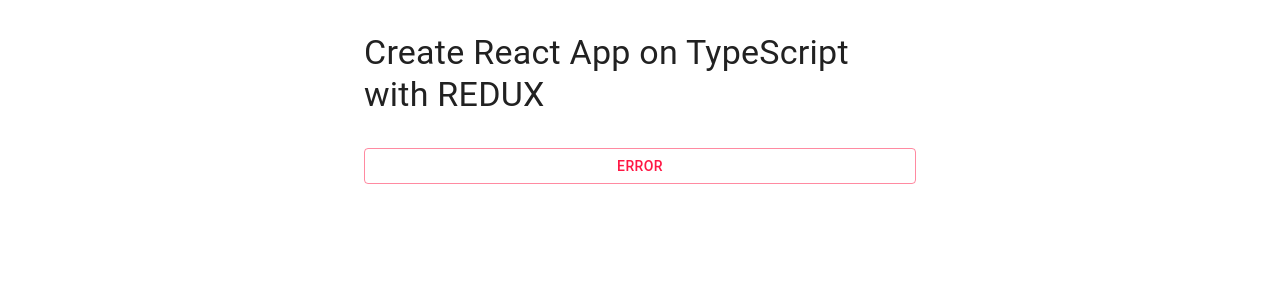
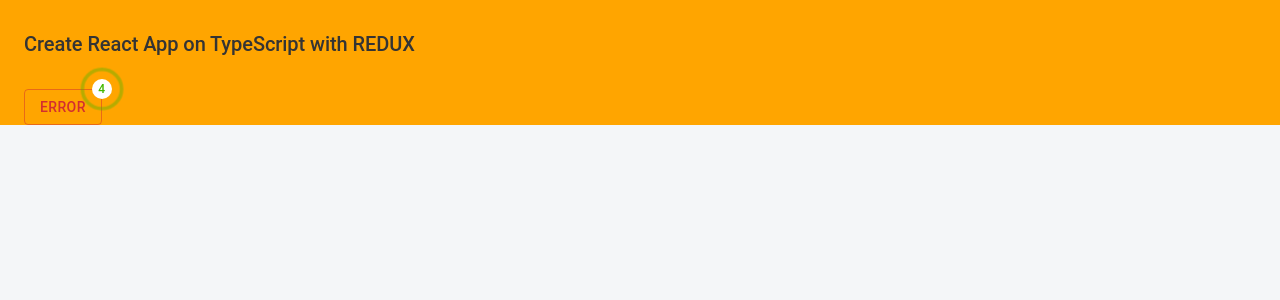
Before and after one commit to mukhammads-dev/burak-react, a React (Create React App) app: page / in a window 1280 px wide. Shown: the top 300 px of the page. Built offline with nearby package versions, Linux system fonts and the light colour scheme.

Commit message:
fix: MUI customized integration

```diff
--- a/src/app/App.tsx
+++ b/src/app/App.tsx
@@ -2,18 +2,21 @@ import { Box, Button, Pagination, Stack, Typography } from "@mui/material";
 import Container from "@mui/material/Container";
 import React from "react";
 import "../css/app.css";
+import { RippleBadge } from "./MaterialTheme/styled";
 
 function App() {
-  return <Container maxWidth='sm'>
+  return <Container sx={{ backgroundColor: "orange" }}>
     <Stack flex-direction={'column'}>
       <Box sx={{ my: 4 }}>
         <Typography variant='h4' component={'h4'}>
           Create React App on TypeScript with REDUX
         </Typography>
       </Box>
-      <Button variant="outlined" color="error">
-        Error
-</Button>
+      <Box>
+        <RippleBadge badgeContent={4}>
+          <Button variant="outlined" color="error"> Error </Button>
+        </RippleBadge>
+      </Box>
 
     </Stack>
   </Container>;
--- /dev/null
+++ b/src/app/MaterialTheme/index.ts
@@ -0,0 +1,66 @@
+import { createTheme } from '@mui/material/styles';
+import { common } from '@mui/material/colors';
+import shadow from './shadow';
+import typography from './typography';
+import { maxWidth } from '@mui/system';
+
+/**
+ * LIGHT THEME (DEFAULT)
+ */
+const light = {
+	palette: {
+		type: 'light',
+		background: {
+			default: '#f8f8ff',
+			paper: common.white,
+		},
+		primary: {
+			contrastText: '#d7b586',
+			main: '#343434',
+		},
+		secondary: {
+			contrastText: '#343434',
+			main: '#d7b586',
+		},
+		text: {
+			primary: '#343434',
+			secondary: '#d7b586',
+			dark: common.black,
+		},
+	},
+	components: {
+		MuiContainer: {
+			styleOverrides: {
+				root: {
+					height: '100%',
+				},
+			},
+		},
+		MuiCssBaseline: {
+			styleOverrides: {
+				html: { height: '100%' },
+				body: { background: '#f4f6f8', height: '100%', minHeight: '100%' },
+			},
+		},
+	},
+	shadow,
+	typography,
+};
+
+// A custom theme for this app
+let theme = createTheme(light);
+theme = createTheme(theme, {
+	components: {
+		MuiContainer: {
+			styleOverrides: {
+				maxWidthLg: {
+					[theme.breakpoints.up('lg')]: {
+						maxWidth: '1300px',
+					},
+				},
+			},
+		},
+	},
+});
+
+export default theme;
--- /dev/null
+++ b/src/app/MaterialTheme/shadow.ts
@@ -0,0 +1,27 @@
+export default [
+	'none',
+	'0 0 0 1px rgba(63,63,68,0.05), 0 1px 2px 0 rgba(63,63,68,0.15)',
+	'0 0 1px 0 rgba(0,0,0,0.31), 0 2px 2px -2px rgba(0,0,0,0.25)',
+	'0 0 1px 0 rgba(0,0,0,0.31), 0 3px 4px -2px rgba(0,0,0,0.25)',
+	'0 0 1px 0 rgba(0,0,0,0.31), 0 3px 4px -2px rgba(0,0,0,0.25)',
+	'0 0 1px 0 rgba(0,0,0,0.31), 0 4px 6px -2px rgba(0,0,0,0.25)',
+	'0 0 1px 0 rgba(0,0,0,0.31), 0 4px 6px -2px rgba(0,0,0,0.25)',
+	'0 0 1px 0 rgba(0,0,0,0.31), 0 4px 8px -2px rgba(0,0,0,0.25)',
+	'0 0 1px 0 rgba(0,0,0,0.31), 0 5px 8px -2px rgba(0,0,0,0.25)',
+	'0 0 1px 0 rgba(0,0,0,0.31), 0 6px 12px -4px rgba(0,0,0,0.25)',
+	'0 0 1px 0 rgba(0,0,0,0.31), 0 7px 12px -4px rgba(0,0,0,0.25)',
+	'0 0 1px 0 rgba(0,0,0,0.31), 0 6px 16px -4px rgba(0,0,0,0.25)',
+	'0 0 1px 0 rgba(0,0,0,0.31), 0 7px 16px -4px rgba(0,0,0,0.25)',
+	'0 0 1px 0 rgba(0,0,0,0.31), 0 8px 18px -8px rgba(0,0,0,0.25)',
+	'0 0 1px 0 rgba(0,0,0,0.31), 0 9px 18px -8px rgba(0,0,0,0.25)',
+	'0 0 1px 0 rgba(0,0,0,0.31), 0 10px 20px -8px rgba(0,0,0,0.25)',
+	'0 0 1px 0 rgba(0,0,0,0.31), 0 11px 20px -8px rgba(0,0,0,0.25)',
+	'0 0 1px 0 rgba(0,0,0,0.31), 0 12px 22px -8px rgba(0,0,0,0.25)',
+	'0 0 1px 0 rgba(0,0,0,0.31), 0 13px 22px -8px rgba(0,0,0,0.25)',
+	'0 0 1px 0 rgba(0,0,0,0.31), 0 14px 24px -8px rgba(0,0,0,0.25)',
+	'0 0 1px 0 rgba(0,0,0,0.31), 0 16px 28px -8px rgba(0,0,0,0.25)',
+	'0 0 1px 0 rgba(0,0,0,0.31), 0 18px 30px -8px rgba(0,0,0,0.25)',
+	'0 0 1px 0 rgba(0,0,0,0.31), 0 20px 32px -8px rgba(0,0,0,0.25)',
+	'0 0 1px 0 rgba(0,0,0,0.31), 0 22px 34px -8px rgba(0,0,0,0.25)',
+	'0 0 1px 0 rgba(0,0,0,0.31), 0 24px 36px -8px rgba(0,0,0,0.25)',
+];
--- /dev/null
+++ b/src/app/MaterialTheme/styled.ts
@@ -0,0 +1,30 @@
+import { styled } from "@mui/material/styles";
+import Badge from "@mui/material/Badge";
+
+export const RippleBadge = styled(Badge)(({ theme }) => ({
+  "& .MuiBadge-badge": {
+    color: "#44b700",
+    background: "white",
+    "&::after": {
+      position: "absolute",
+      top: "-2px",
+      left: "-2px",
+      width: "120%",
+      height: "120%",
+      borderRadius: "50%",
+      animation: "ripple 1.2s infinite ease-in-out",
+      border: "2px solid currentColor",
+      content: '""',
+    },
+  },
+  "@keyframes ripple": {
+    "0%": {
+      transform: "scale(.8)",
+      opacity: 1,
+    },
+    "100%": {
+      transform: "scale(2.4)",
+      opacity: 0,
+    },
+  },
+}));
--- /dev/null
+++ b/src/app/MaterialTheme/typography.ts
@@ -0,0 +1,35 @@
+export default {
+	h1: {
+		fontWeight: 500,
+		fontSize: 35,
+		letterSpacing: '-0.24px',
+	},
+	h2: {
+		fontWeight: 500,
+		fontSize: 29,
+		letterSpacing: '-0.24px',
+	},
+	h3: {
+		fontWeight: 500,
+		fontSize: 24,
+		letterSpacing: '-0.06px',
+	},
+	h4: {
+		fontWeight: 500,
+		fontSize: 20,
+		letterSpacing: '-0.06px',
+	},
+	h5: {
+		fontWeight: 500,
+		fontSize: 16,
+		letterSpacing: '-0.05px',
+	},
+	h6: {
+		fontWeight: 500,
+		fontSize: 14,
+		letterSpacing: '-0.05px',
+	},
+	overline: {
+		fontWeight: 500,
+	},
+};
--- a/src/index.tsx
+++ b/src/index.tsx
@@ -6,7 +6,7 @@ import App from "./app/App";
 import reportWebVitals from "./reportWebVitals";
 import CssBaseline from '@mui/material/CssBaseline';
 import { ThemeProvider } from '@mui/material/styles';
-import theme from './theme';
+import theme from "./app/MaterialTheme";
 import "./css/index.css";
 
 ReactDOM.render(
--- a/src/theme.ts
+++ /dev/null
@@ -1,19 +0,0 @@
-import { createTheme } from "@mui/material/styles";
-import { red } from "@mui/material/colors";
-
-// A custom theme for this app
-const theme = createTheme({
-    palette: {
-        primary: {
-            main: "#556cd6",
-        },
-        secondary: {
-            main: "#19857b",
-        },
-        error: {
-            main: red.A400,
-        },
-    },
-});
-
-export default theme;
```
